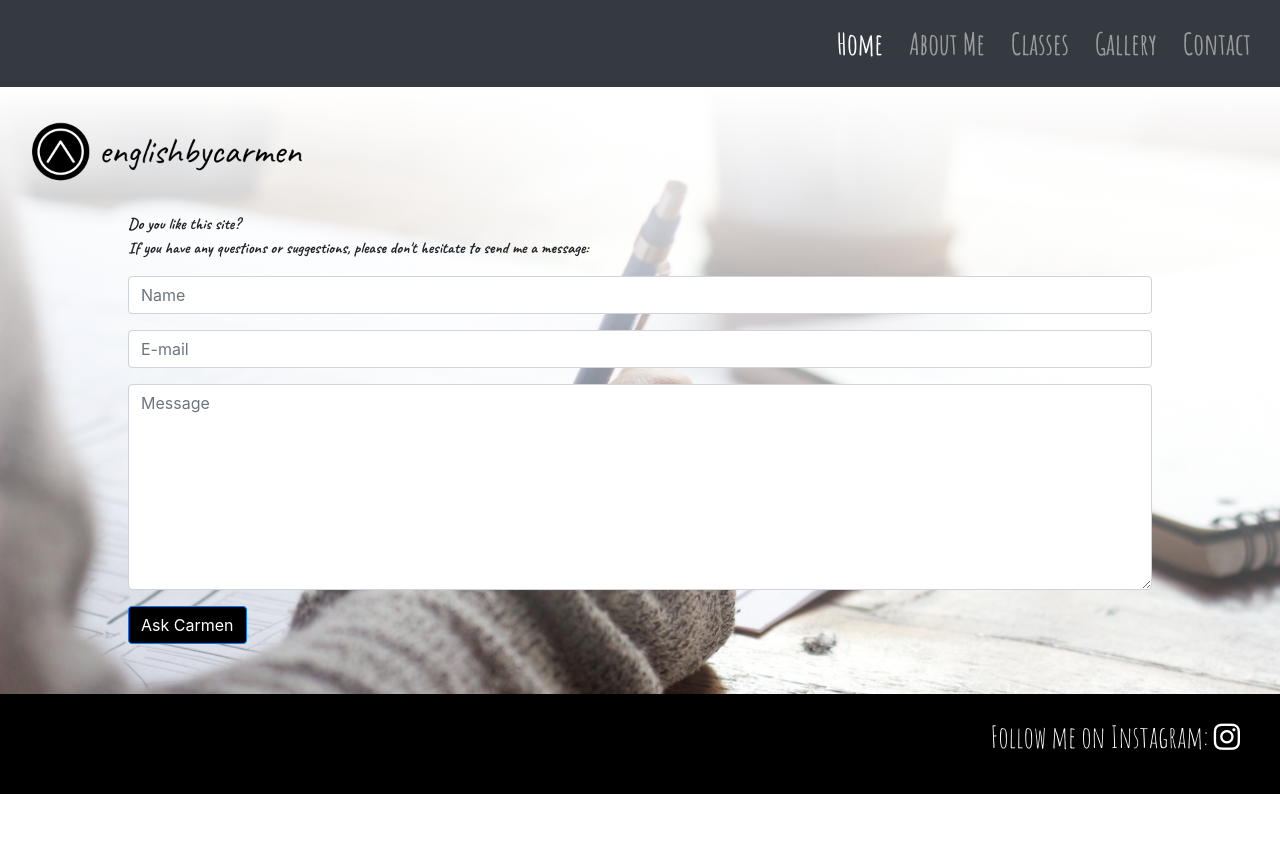
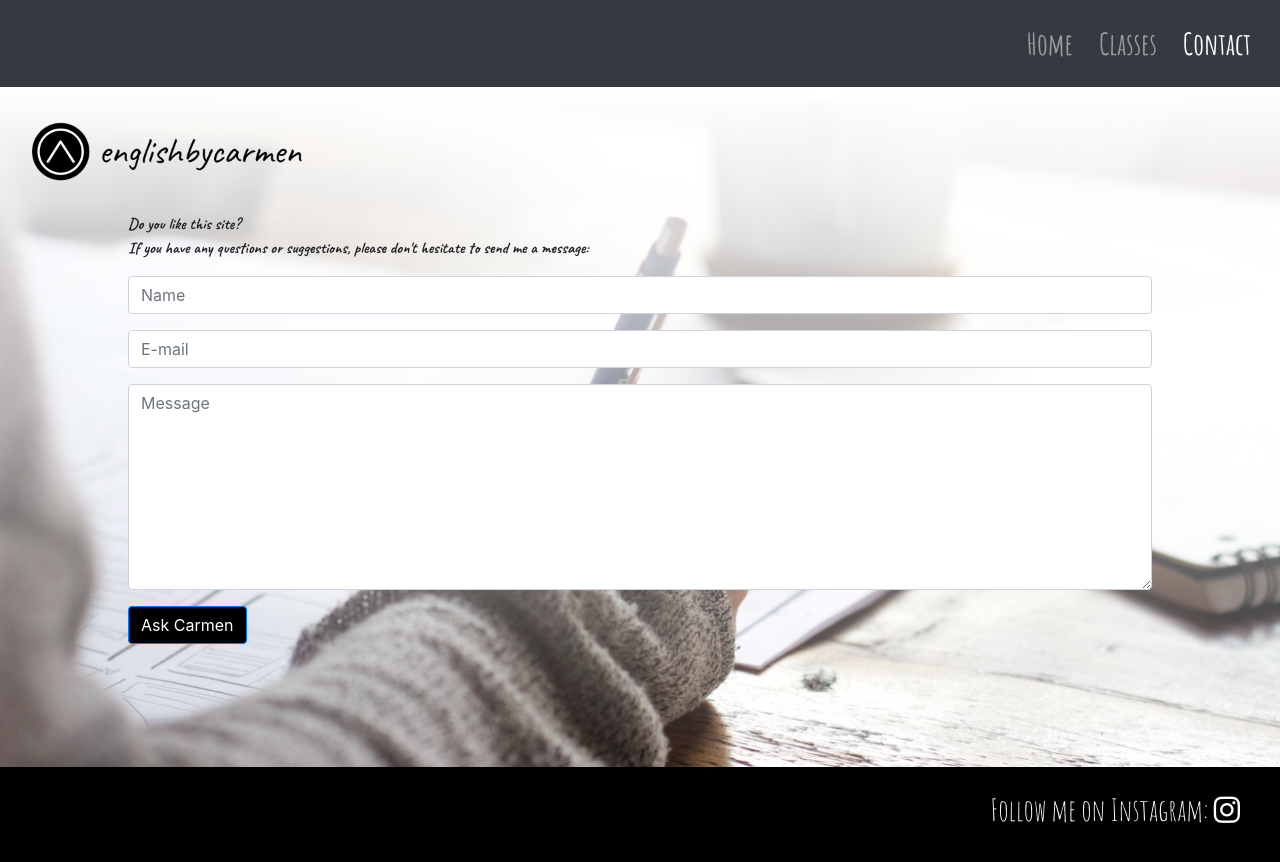
Before and after one commit to Code-Institute-Submissions/Milestone-project-141, a plain HTML site: page contact.html in a window 1280 px wide. Before the commit the page ends 800 px from the top, so only its background shows below. Drawn offline with nearby package versions, Linux system fonts and the light colour scheme.

Commit message:
Completed Home, Classes and Contact pages including CSS

```diff
--- a/assets/css/style.css
+++ b/assets/css/style.css
@@ -35,7 +35,7 @@ html, body {
 /* -------------------------Images */
 
 .hero-image {
-    min-height: 450px;
+    min-height: 85vh;
     width: 100%;
     background: linear-gradient(180deg, #FFFFFF 0%, rgba(255, 255, 255, 0) 100%), url("../images/green-chameleon-s9CC2SKySJM-unsplash.jpg") no-repeat center center;
     background-size: cover;
@@ -87,6 +87,7 @@ html, body {
     height: 300px;
     background-size: contain;
     margin-top: 100px;
+    margin-bottom: 100px;
 }
 
 .centered {
@@ -97,7 +98,13 @@ html, body {
 
 /* -------------------------Container */
 
-
+.container-fluid {
+    min-height: 100%;
+    width: 100%;
+    position: relative;
+    padding-left: 0;
+    padding-right: 0;
+}
 
 .logo-banner-flex-container {
     display: flex;
@@ -139,6 +146,7 @@ html, body {
     background-size: cover;
     left: 0px;
     position: relative;
+    padding-bottom: 100px;
     }
 
 /* -------------------------Text */
@@ -181,11 +189,13 @@ html, body {
     font-size: 30px;
     padding-right: 40px;
     padding-top: 25px;
-    padding-bottom: 25px;
+    margin-bottom: 0;
+
 }
 
 .text-contactform {
     padding-left: 10%;
+    padding-right: 10%;
     font-family: "Caveat", sans-serif;
     font-weight: bold;
 }
@@ -208,6 +218,7 @@ html, body {
     height: 100px;
     background-color: #000000;
     bottom: 0;
+    position: relative;
 }
 
 .ribbon {
--- a/contact.html
+++ b/contact.html
@@ -13,26 +13,21 @@
     <title>EnglishByCarmen</title>
 </head>
 <body>
+    <div class="container-fluid">
         <nav class="navbar navbar-expand-md navbar-dark bg-dark">
             <button class="navbar-toggler" type="button" data-toggle="collapse" data-target="#navbarText" aria-controls="navbarText" aria-expanded="false" aria-label="Toggle navigation">
                 <span class="navbar-toggler-icon"></span>
             </button>
             <div class="collapse navbar-collapse" id="navbarText">
                 <ul class="navbar-nav ml-auto mt-2 mt-lg-0">
-                    <li class="nav-item active">
+                    <li class="nav-item">
                         <a class="nav-link" href="index.html">Home</a>
-                    </li>
-                    <li class="nav-item">
-                        <a class="nav-link" href="about.html">About Me</a>
                     </li>
                     <li class="nav-item">
                         <a class="nav-link" href="classes.html">Classes</a>
                     </li>
                     <li class="nav-item">
-                        <a class="nav-link" href="gallery.html">Gallery</a>
-                    </li>
-                    <li class="nav-item">
-                        <a class="nav-link" href="contact.html">Contact<span class="sr-only">(current)</span></a>
+                        <a class="nav-link active" href="contact.html">Contact<span class="sr-only">(current)</span></a>
                     </li>
                 </ul>
             </div>
@@ -48,7 +43,7 @@
             </div>
             <form>
                 <div class="form-group">
-                    <input type="Name" class="form-control" id="exampleInputName1" aria-describedby="NameHelp" placeholder="Name">
+                    <input type="name" class="form-control" id="exampleInputName1" aria-describedby="NameHelp" placeholder="Name">
                 </div>
                 <div class="form-group">
                     <input type="email" class="form-control" id="exampleInputEmail1" aria-describedby="emailHelp" placeholder="E-mail">
@@ -72,5 +67,6 @@
             </div>
         </div>
         </footer>
+    </div>
 </body>
 </html>
```
Also changed, not shown: classes.html (+4 -8 lines), index.html (+2 -6 lines).
